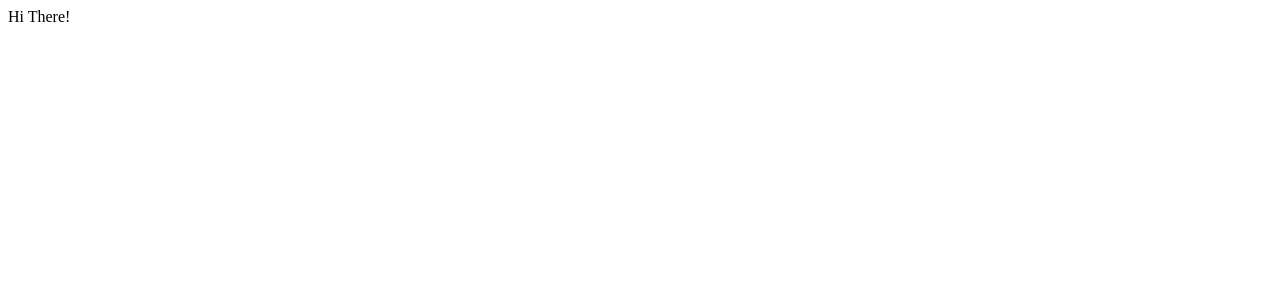
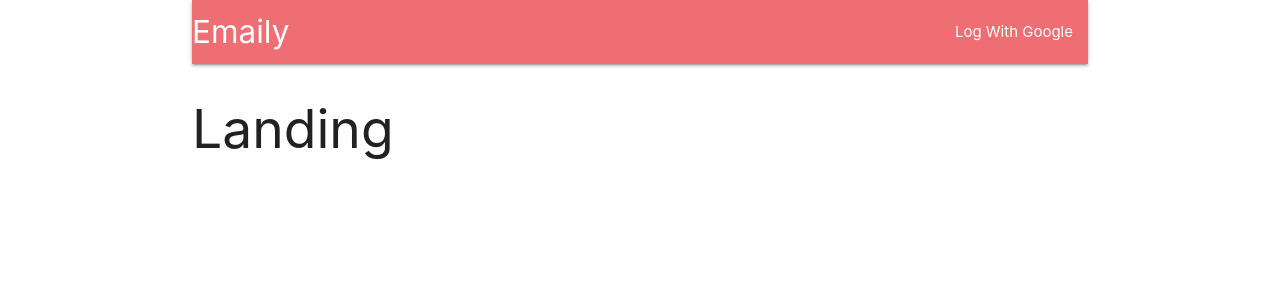
Before and after one commit to matheusluisluz/emaily-client-app, a React (Create React App) app: page / in a window 1280 px wide. Shown: the top 300 px of the page. Built offline with nearby package versions, Linux system fonts and the light colour scheme.

Commit message:
Creating first component

```diff
--- a/package.json
+++ b/package.json
@@ -8,6 +8,7 @@
     }
   },
   "dependencies": {
+    "materialize-css": "^1.0.0-rc.2",
     "react": "^16.5.2",
     "react-dom": "^16.5.2",
     "react-redux": "^5.0.7",
--- a/src/components/App.js
+++ b/src/components/App.js
@@ -1,9 +1,22 @@
 import React from 'react';
+import { BrowserRouter, Route } from 'react-router-dom';
+
+import Header from './Header';
+const Dashboard = () => <h2>Dashboard</h2>
+const SurveyNew = () => <h2>SurveyNew</h2>
+const Landing = () => <h2>Landing</h2>
 
 const App = () => {
   return (
-    <div>
-      Hi There!
+    <div className="container">
+      <BrowserRouter>
+      <div>
+        <Header />
+        <Route exact path="/" component={Landing} />
+        <Route exact path="/surveys" component={Dashboard} />
+        <Route path="/surveys/new" component={SurveyNew} />
+      </div>
+      </BrowserRouter>
     </div>
   );
 };
--- /dev/null
+++ b/src/components/Header.js
@@ -0,0 +1,18 @@
+import React, { Component } from 'react';
+
+class Header extends Component {
+  render() {
+    return (
+      <nav>
+        <div class="nav-wrapper">
+          <a href="/" class="left brand-logo">Emaily</a>
+          <ul id="nav-mobile" class="right">
+            <li><a href="">Log With Google </a></li>
+          </ul>
+        </div>
+      </nav>
+    );
+  }
+}
+
+export default Header;
--- a/src/index.js
+++ b/src/index.js
@@ -1,8 +1,8 @@
+import 'materialize-css/dist/css/materialize.min.css';
 import React from 'react';
 import ReactDOM from 'react-dom';
 import { Provider } from 'react-redux'
 import { createStore, applyMiddleware } from 'redux'
-
 
 import App from './components/App';
 import reducers from './reducers';
```
Also changed, not shown: 1 other file (tests, documents, lock files or other folders).
